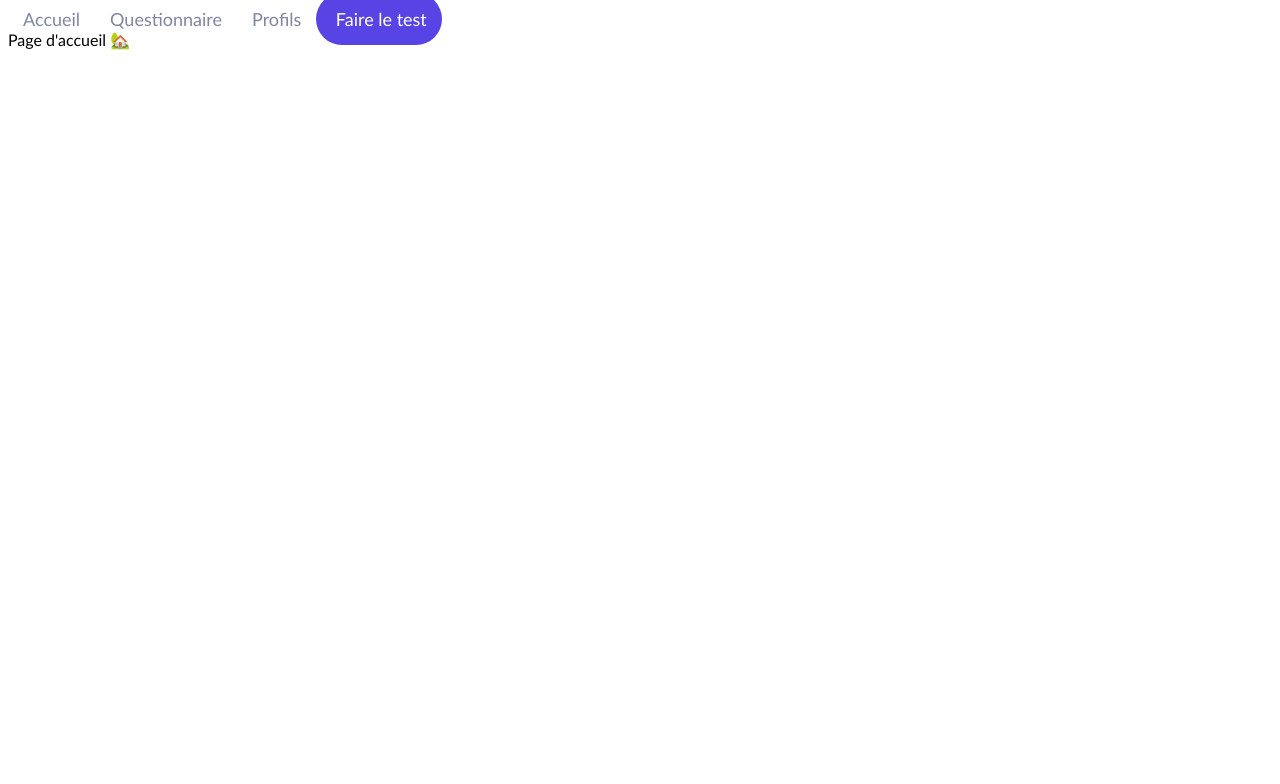
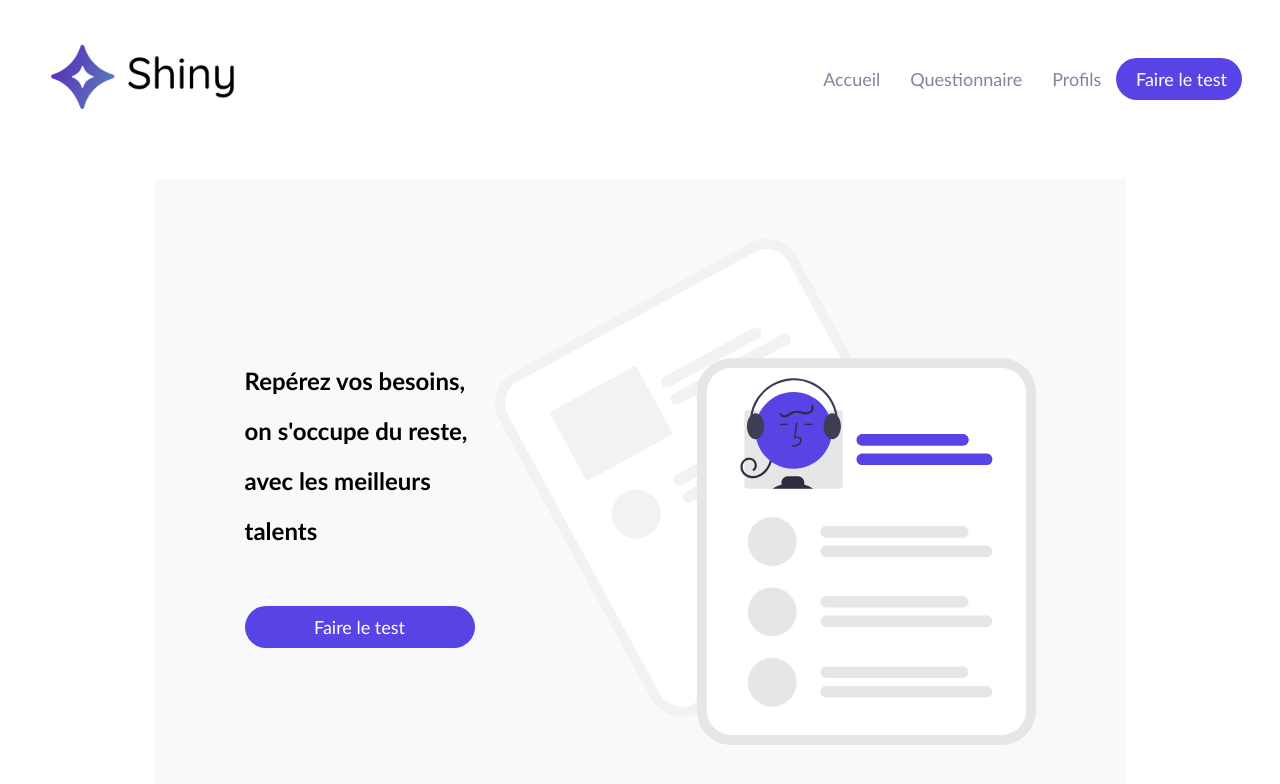
Before and after one commit to jamesattoh/Shiny-Agency-React-App, a React (Create React App) app: page / in a window 1280 px wide. Shown: the top 784 px of the page. Built offline with nearby package versions, Linux system fonts and the light colour scheme.

Commit message:
header & homepage done

```diff
--- a/src/components/Header/index.jsx
+++ b/src/components/Header/index.jsx
@@ -1,27 +1,35 @@
 import { Link } from 'react-router-dom'
 import styled from 'styled-components'
-import colors from '../../utils/style/colors' //defini dans src/utils/colors
 
-const StyledLink = styled(Link)`
-    padding: 15px;
-    color: #8186a0;
-    text-decoration: none;
-    font-size: 18px;
-    ${(props) =>
-        props.$isFullLink &&
-        `color: white; border-radius: 30px; background-color: ${colors.primary};`}
+import { StyledLink } from '../../utils/style/Atoms'
+import DarkLogo from '../../assets/dark-logo.png'
+
+const HomeLogo = styled.img`
+    height: 78px
+`
+
+const NavContainer = styled.nav`
+    padding: 30px;
+    display: flex;
+    justify-content: space-between; //l'axe horizontal
+    align-items: center; //l'axe vertical
 `
 
 function Header() {
     return (
-        <nav>
+        <NavContainer>
+            <Link to="/">
+                <HomeLogo src={DarkLogo}/>
+            </Link>
+            <div>
                 <StyledLink to="/">Accueil</StyledLink>
                 <StyledLink to="/survey/1">Questionnaire</StyledLink>
                 <StyledLink to="/freelances">Profils</StyledLink>
                 <StyledLink to="/survey/1" $isFullLink> {/*$ => signaler a styled-components  que notre prop nous sert pour le style, et qu'elle ne doit pas être passée dans le DOM; $ pour composant react, sans le $ pour simple balise comme a */}
                     Faire le test
                 </StyledLink>
-        </nav>
+            </div>
+        </NavContainer>
     )
 }
 
--- a/src/pages/Home/index.jsx
+++ b/src/pages/Home/index.jsx
@@ -1,8 +1,54 @@
+import styled from "styled-components"
+import HomeIllustration from "../../assets/home-illustration.svg"
+import colors from "../../utils/style/colors"
+import { StyledLink } from "../../utils/style/Atoms"
+
+const Illustration = styled.img `
+  flex: 1;
+`
+const HomeWrapper = styled.div`
+  display: flex;
+  justify-content: center;
+`
+const HomeContainer = styled.div`
+  margin: 30px;
+  padding: 60px 90px;
+  display: flex;
+  flex-direction: row;
+  max-width: 1200px;
+  background-color: ${colors.backgroundLight};
+`
+const LeftCol = styled.div`
+  display: flex;
+  flex-direction: column;
+  justify-content: center;
+  flex: 1; //occuper l'espace disponible
+  ${StyledLink}{
+    max-width: 200px;
+  }
+`
+const StyledTitle = styled.h2`
+  padding-bottom: 30px;
+  max-width: 250px;
+  line-height: 50px;
+`
+
 function Home() {
   return (
-    <div>
-      <div>Page d'accueil 🏡</div>
-    </div>
+    <HomeWrapper>
+      <HomeContainer>
+        <LeftCol>
+          <StyledTitle>
+            Repérez vos besoins, on s'occupe du reste, avec les meilleurs talents
+          </StyledTitle>
+          <StyledLink to="/survey/1" $isFullLink>
+            Faire le test
+          </StyledLink>
+        </LeftCol>
+        <Illustration src={HomeIllustration}/>
+      </HomeContainer>
+    </HomeWrapper>
+
   )
 }
 
--- /dev/null
+++ b/src/utils/style/Atoms.jsx
@@ -0,0 +1,16 @@
+import { Link } from 'react-router-dom'
+import styled from 'styled-components'
+import colors from './colors'
+
+export const StyledLink = styled(Link)`
+  padding: 10px 15px;
+  color: #8186a0;
+  text-decoration: none;
+  font-size: 18px;
+  text-align: center;
+  ${(props) =>
+    props.$isFullLink &&
+    `color: white;
+    border-radius: 30px;
+    background-color: ${colors.primary};`}
+`
```
Lines whose indentation alone changed are shown as unchanged.
